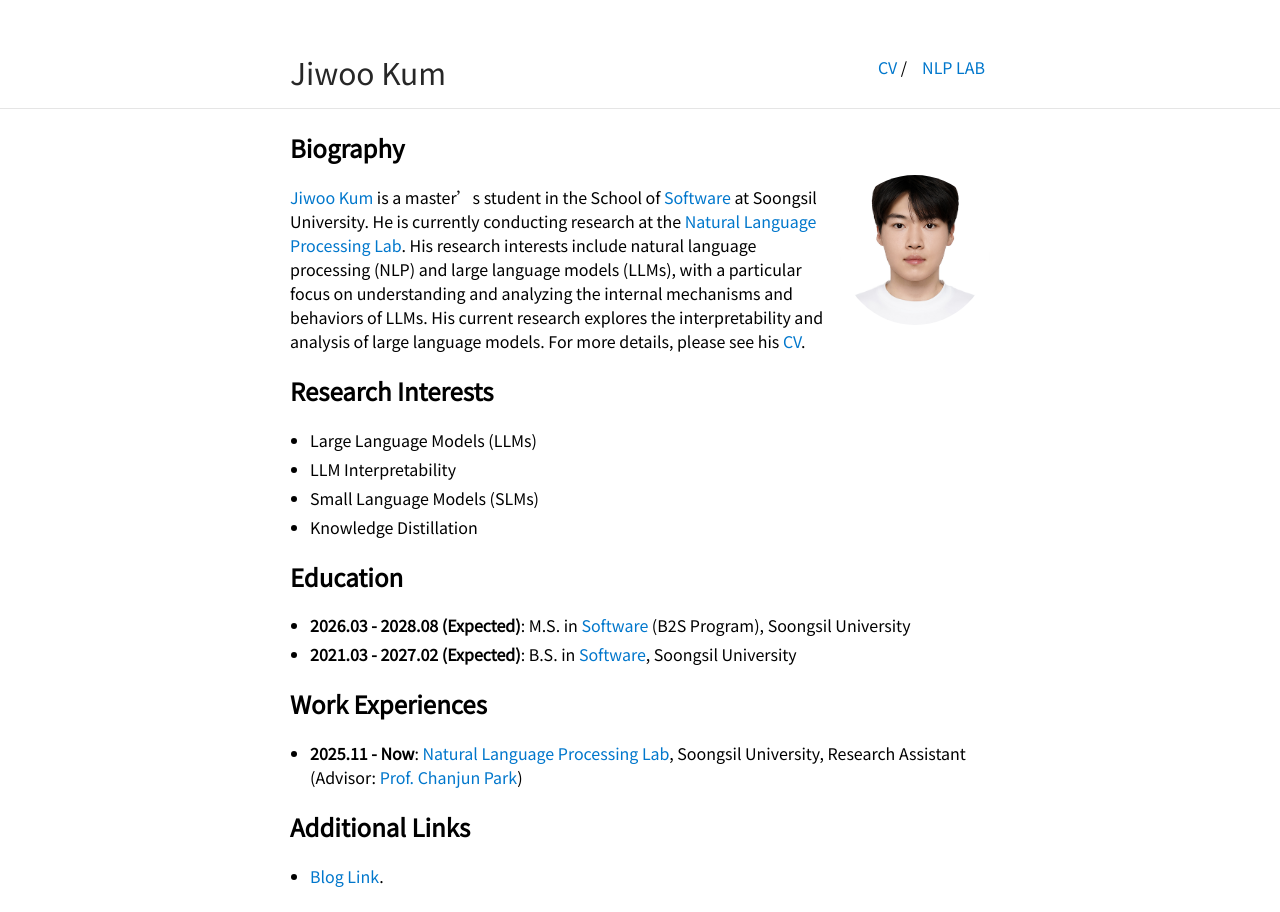
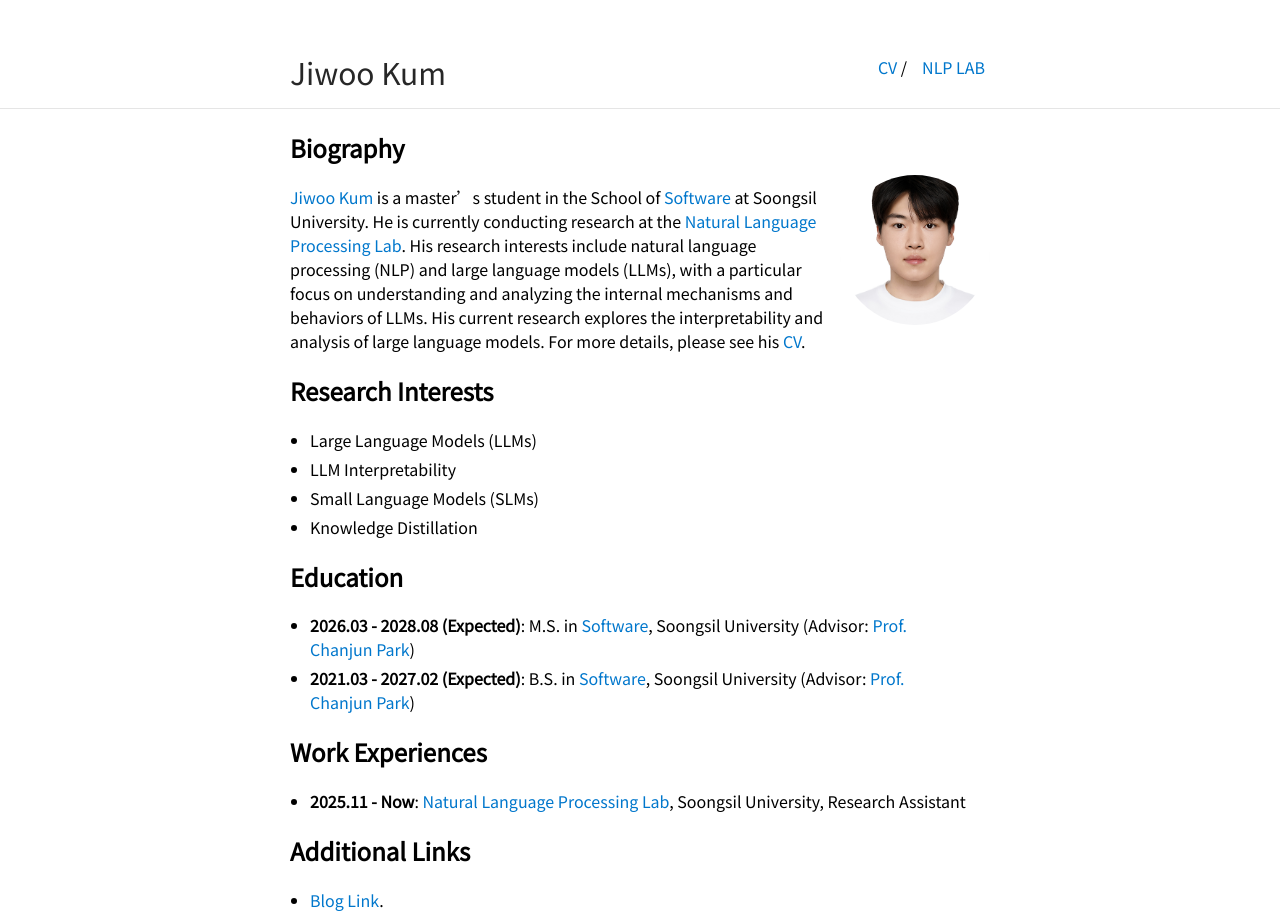
Before and after one commit to goldi1204/goldi1204.github.io, a Jekyll site: the page built from index.md, in a window 1280 px wide. Built offline with Jekyll 4.4.1, drawn with Linux system fonts in a browser that asks for light colours; our own code applies the rules of GitHub Pages for plain Markdown files.

Commit message:
Update education and work experience

```diff
--- a/index.md
+++ b/index.md
@@ -17,12 +17,12 @@ layout: default
 
 ## Education
 
-* **2026.03 - 2028.08 (Expected)**: M.S. in <a href="https://sw.ssu.ac.kr/">Software</a> (B2S Program), Soongsil University <br>
-* **2021.03 - 2027.02 (Expected)**: B.S. in <a href="https://sw.ssu.ac.kr/">Software</a>, Soongsil University <br>
+* **2026.03 - 2028.08 (Expected)**: M.S. in <a href="https://sw.ssu.ac.kr/">Software</a>, Soongsil University (Advisor: <a href="https://parkchanjun.github.io/">Prof. Chanjun Park</a>)<br>
+* **2021.03 - 2027.02 (Expected)**: B.S. in <a href="https://sw.ssu.ac.kr/">Software</a>, Soongsil University (Advisor: <a href="https://parkchanjun.github.io/">Prof. Chanjun Park</a>)<br>
 
 ## Work Experiences
 
-* **2025.11 - Now**: <a href="https://sites.google.com/view/ssu-nlp/home">Natural Language Processing Lab</a>, Soongsil University, Research Assistant (Advisor: <a href="https://parkchanjun.github.io/">Prof. Chanjun Park</a>) <br>
+* **2025.11 - Now**: <a href="https://sites.google.com/view/ssu-nlp/home">Natural Language Processing Lab</a>, Soongsil University, Research Assistant <br>
 
 ## Additional Links
 
```
